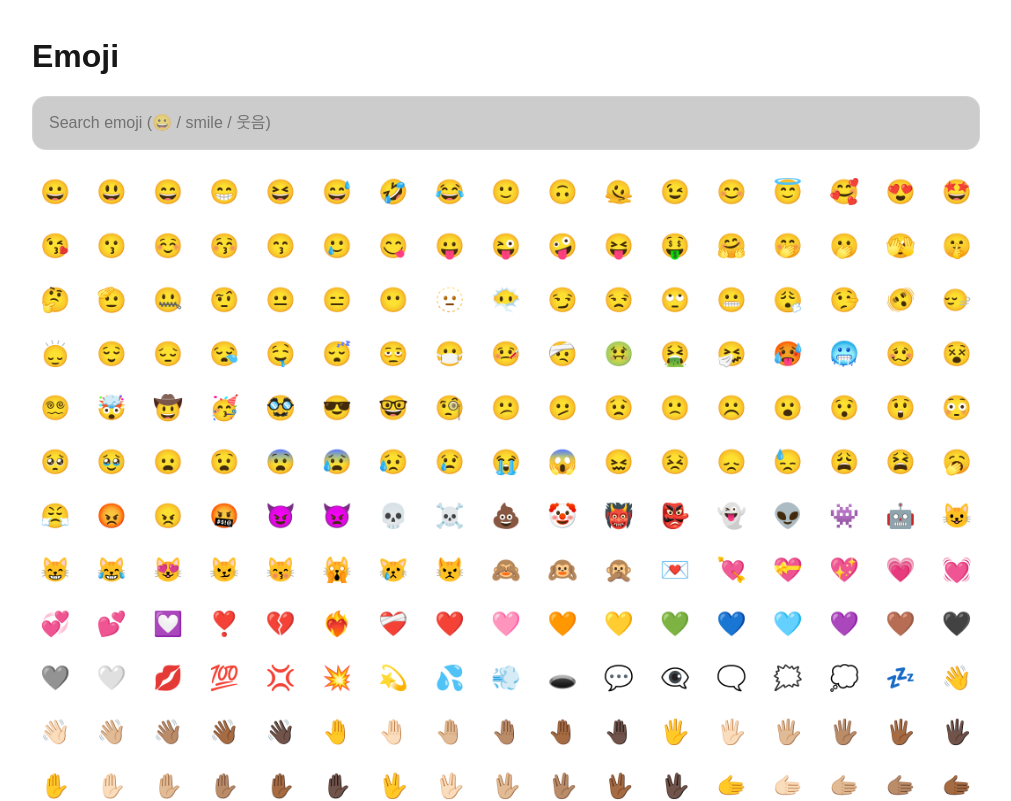
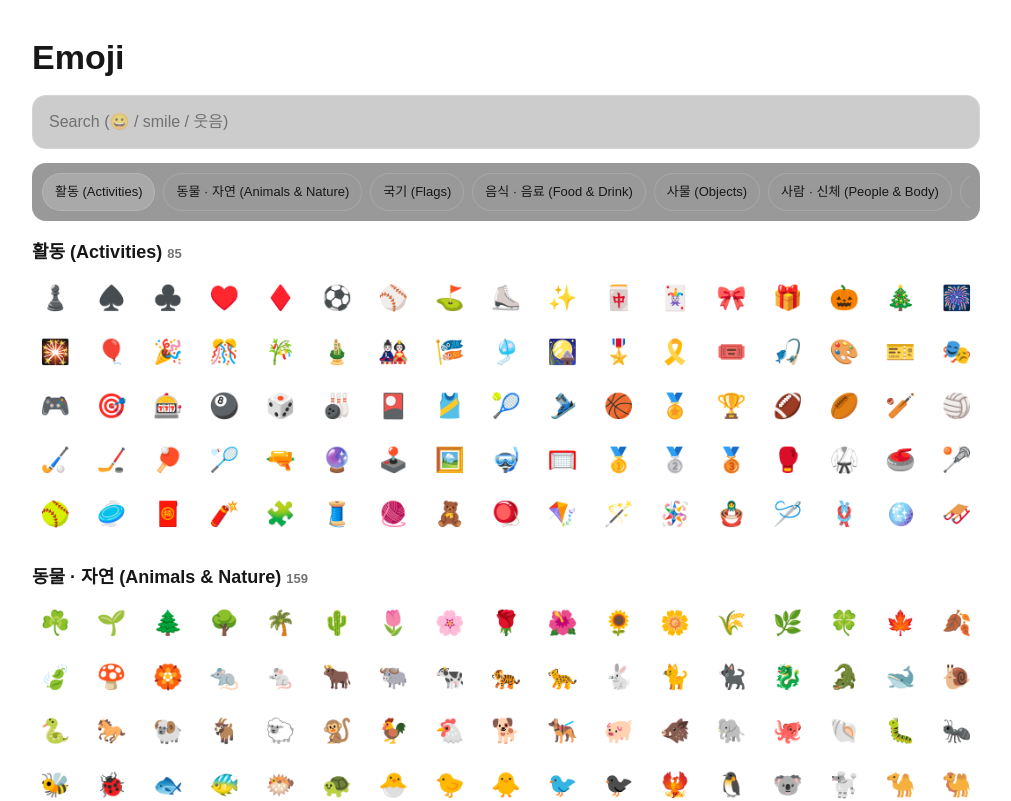
Before and after one commit to textkit-team/textkit-web, a Next.js app: page /emoji in a window 1280 px wide. Shown: the top 801 px of the page, without its empty margins (134-1145 px from the left). Built offline with nearby package versions, Linux system fonts and the light colour scheme.

Commit message:
feat(emoji): restore category UX with lazy sections and fast search mode

```diff
--- a/app/emoji/EmojiGrid.tsx
+++ b/app/emoji/EmojiGrid.tsx
@@ -2,9 +2,7 @@
 
 import { useState } from "react";
 
-type Props = {
-  emojis: string[];
-};
+type Props = { emojis: string[] };
 
 export default function EmojiGrid({ emojis }: Props) {
   const [toast, setToast] = useState<string | null>(null);
@@ -29,9 +27,9 @@ export default function EmojiGrid({ emojis }: Props) {
           gap: 10,
         }}
       >
-        {emojis.map((e, idx) => (
+        {emojis.map((e, i) => (
           <button
-            key={idx}
+            key={`${e}-${i}`}
             onClick={() => copy(e)}
             style={{
               height: 44,
@@ -58,6 +56,7 @@ export default function EmojiGrid({ emojis }: Props) {
             borderRadius: 999,
             background: "rgba(0,0,0,0.8)",
             fontSize: 14,
+            zIndex: 50,
           }}
         >
           {toast}
--- a/app/emoji/EmojiPageClient.tsx
+++ b/app/emoji/EmojiPageClient.tsx
@@ -1,37 +1,85 @@
 "use client";
 
-import { useMemo, useState } from "react";
+import { useEffect, useMemo, useState } from "react";
 import EmojiGrid from "./EmojiGrid";
-import { EMOJI_META } from "@/lib/emoji-data";
+import LazySection from "./LazySection";
+import {
+  ALL_CATEGORIES,
+  CATEGORY_META,
+  EMOJIS,
+  EMOJI_META,
+  type EmojiCategory,
+} from "@/lib/emoji-data";
 
 export default function EmojiPageClient() {
   const [q, setQ] = useState("");
+  const [active, setActive] = useState<string>(ALL_CATEGORIES[0] ?? "");
+  const isSearching = q.trim().length > 0;
 
-  // ✅ emoji 문자는 key에 있음
-  const allEmojis = useMemo(() => Object.keys(EMOJI_META), []);
+  const categories = useMemo(() => {
+    return ALL_CATEGORIES.map((c) => ({
+      id: c,
+      title: CATEGORY_META[c as EmojiCategory]?.title ?? c,
+      emojis: EMOJIS[c as EmojiCategory] ?? [],
+    }));
+  }, []);
 
-  const filtered = useMemo(() => {
+  const searchResult = useMemo(() => {
     const qq = q.trim().toLowerCase();
-    if (!qq) return allEmojis;
-
-    // ✅ meta.search로 검색하고, 결과는 key(emoji)로 반환
+    if (!qq) return [];
     return Object.entries(EMOJI_META)
       .filter(([emoji, meta]) => {
-        // emoji 자체 붙여넣기 검색도 지원
         if (emoji.includes(qq)) return true;
         return (meta?.search ?? "").toLowerCase().includes(qq);
       })
       .map(([emoji]) => emoji);
-  }, [q, allEmojis]);
+  }, [q]);
+
+  useEffect(() => {
+    if (isSearching) return;
+
+    const els = categories
+      .map((c) => document.getElementById(`sec-${c.id}`))
+      .filter(Boolean) as HTMLElement[];
+
+    if (!els.length) return;
+
+    const io = new IntersectionObserver(
+      (entries) => {
+        const v = entries
+          .filter((e) => e.isIntersecting)
+          .sort(
+            (a, b) =>
+              (a.boundingClientRect.top ?? 0) -
+              (b.boundingClientRect.top ?? 0)
+          );
+        if (v[0]) setActive(v[0].target.id.replace("sec-", ""));
+      },
+      { rootMargin: "-80px 0px -70% 0px", threshold: 0.1 }
+    );
+
+    els.forEach((el) => io.observe(el));
+    return () => io.disconnect();
+  }, [categories, isSearching]);
+
+  function jump(id: string) {
+    document.getElementById(`sec-${id}`)?.scrollIntoView({
+      behavior: "smooth",
+      block: "start",
+    });
+    setActive(id);
+  }
 
   return (
     <main style={{ maxWidth: 980, margin: "0 auto", padding: "32px 16px" }}>
-      <h1 style={{ fontSize: 32, fontWeight: 700, marginBottom: 16 }}>Emoji</h1>
+      <h1 style={{ fontSize: 34, fontWeight: 800, marginBottom: 12 }}>
+        Emoji
+      </h1>
 
       <input
         value={q}
         onChange={(e) => setQ(e.target.value)}
-        placeholder="Search emoji (😀 / smile / 웃음)"
+        placeholder="Search (😀 / smile / 웃음)"
         style={{
           width: "100%",
           padding: "14px 16px",
@@ -39,11 +87,74 @@ export default function EmojiPageClient() {
           border: "1px solid rgba(255,255,255,0.15)",
           background: "rgba(0,0,0,0.2)",
           color: "inherit",
-          marginBottom: 20,
+          marginBottom: 14,
         }}
       />
 
-      <EmojiGrid emojis={filtered} />
+      {isSearching ? (
+        <>
+          <div style={{ marginBottom: 10, fontSize: 14, opacity: 0.7 }}>
+            Results {searchResult.length}
+          </div>
+          <EmojiGrid emojis={searchResult} />
+        </>
+      ) : (
+        <>
+          <div
+            style={{
+              position: "sticky",
+              top: 0,
+              zIndex: 10,
+              background: "rgba(0,0,0,0.4)",
+              backdropFilter: "blur(10px)",
+              borderRadius: 14,
+              padding: "10px",
+              marginBottom: 18,
+            }}
+          >
+            <div style={{ display: "flex", gap: 8, overflowX: "auto" }}>
+              {categories.map((c) => (
+                <button
+                  key={c.id}
+                  onClick={() => jump(c.id)}
+                  style={{
+                    padding: "8px 12px",
+                    borderRadius: 999,
+                    border: "1px solid rgba(255,255,255,0.14)",
+                    background:
+                      active === c.id
+                        ? "rgba(255,255,255,0.15)"
+                        : "transparent",
+                    color: "inherit",
+                    whiteSpace: "nowrap",
+                    fontSize: 13,
+                  }}
+                >
+                  {c.title}
+                </button>
+              ))}
+            </div>
+          </div>
+
+          {categories.map((c) => (
+            <section
+              key={c.id}
+              id={`sec-${c.id}`}
+              style={{ marginBottom: 28, scrollMarginTop: 90 }}
+            >
+              <h2 style={{ fontSize: 18, fontWeight: 700, marginBottom: 10 }}>
+                {c.title}{" "}
+                <span style={{ fontSize: 13, opacity: 0.6 }}>
+                  {c.emojis.length}
+                </span>
+              </h2>
+              <LazySection>
+                <EmojiGrid emojis={c.emojis} />
+              </LazySection>
+            </section>
+          ))}
+        </>
+      )}
     </main>
   );
 }
--- /dev/null
+++ b/app/emoji/LazySection.tsx
@@ -0,0 +1,32 @@
+"use client";
+
+import { useEffect, useRef, useState } from "react";
+
+export default function LazySection({
+  children,
+}: {
+  children: React.ReactNode;
+}) {
+  const ref = useRef<HTMLDivElement | null>(null);
+  const [visible, setVisible] = useState(false);
+
+  useEffect(() => {
+    const el = ref.current;
+    if (!el) return;
+
+    const io = new IntersectionObserver(
+      ([entry]) => {
+        if (entry.isIntersecting) {
+          setVisible(true);
+          io.disconnect();
+        }
+      },
+      { rootMargin: "300px" }
+    );
+
+    io.observe(el);
+    return () => io.disconnect();
+  }, []);
+
+  return <div ref={ref}>{visible ? children : null}</div>;
+}
--- a/app/emoji/page.tsx
+++ b/app/emoji/page.tsx
@@ -1,8 +1,8 @@
 import EmojiPageClient from "./EmojiPageClient";
 
 export const metadata = {
-  title: "Emoji Search & Copy | TextKit",
-  description: "Search and copy emojis fast. Optimized for mobile.",
+  title: "Emoji | TextKit",
+  description: "Search and copy emojis with Korean and English keywords.",
 };
 
 export default function EmojiPage() {
```
